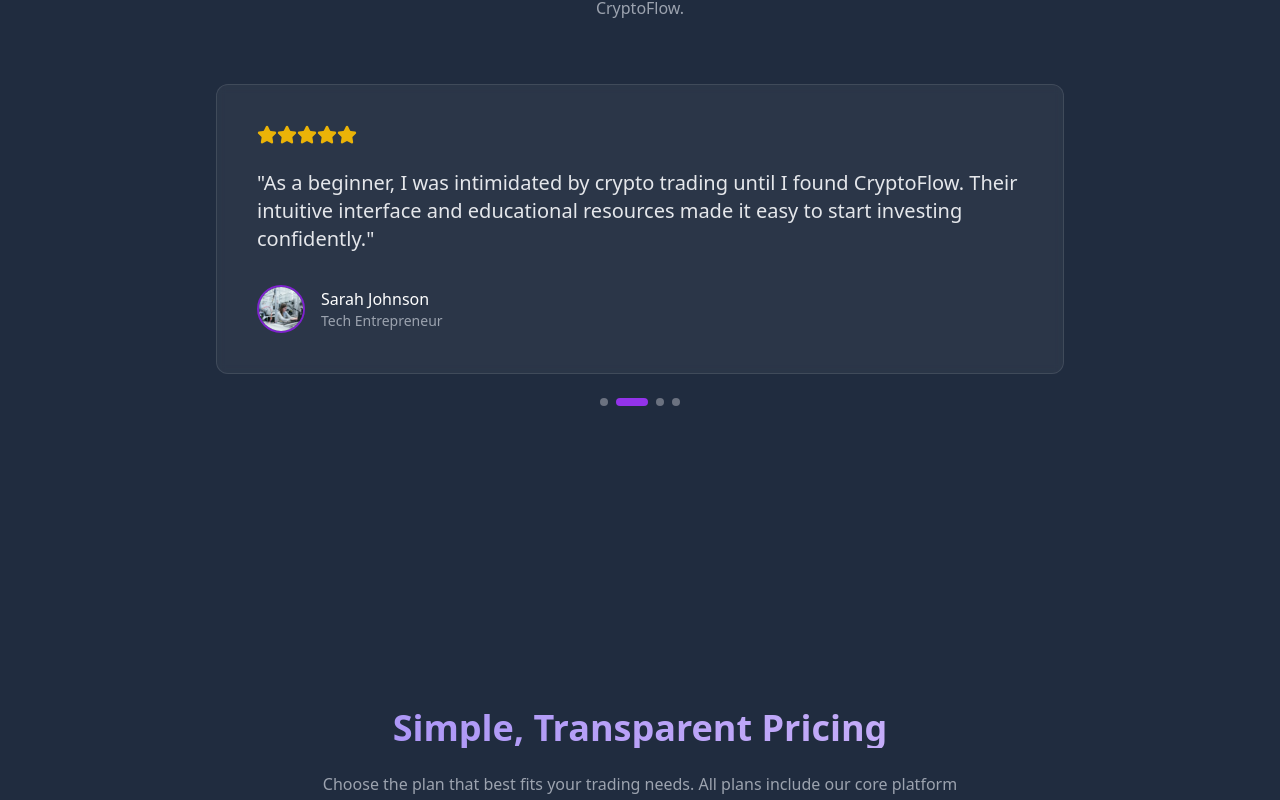
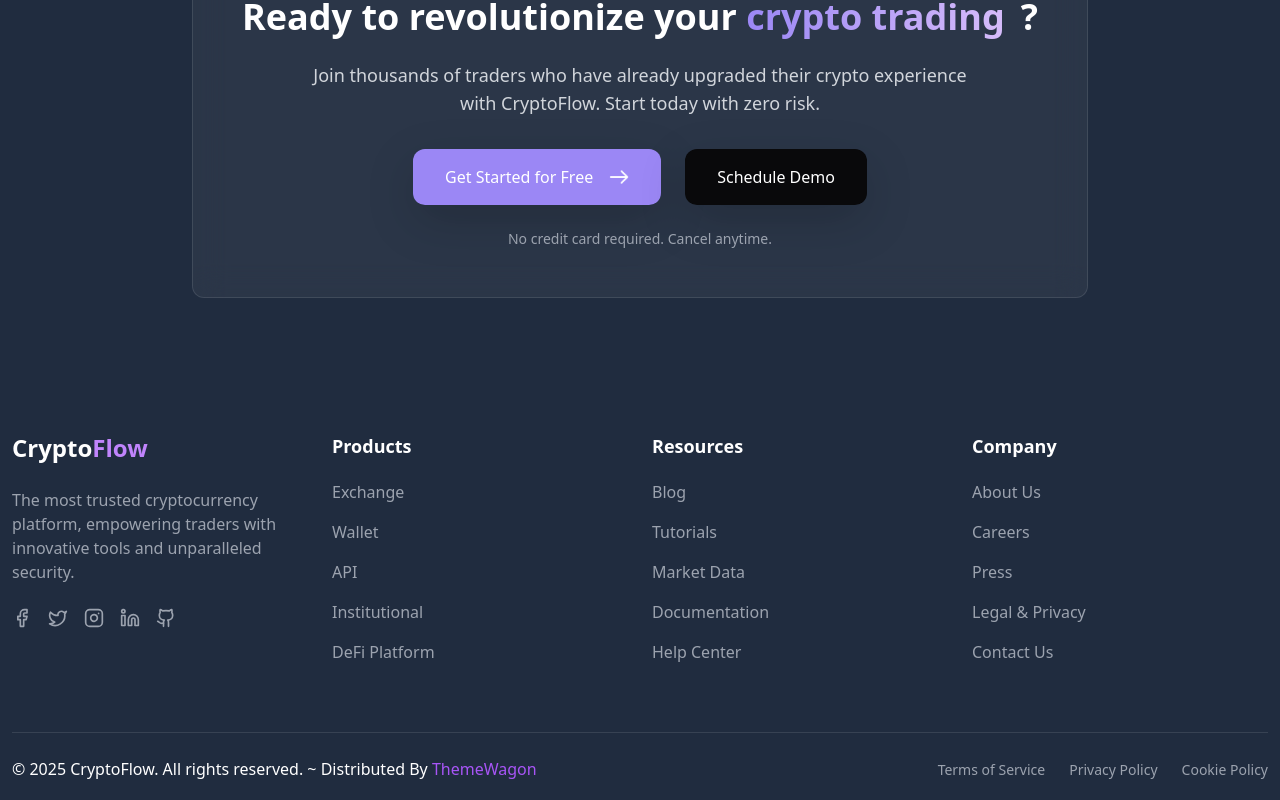
Before and after one commit to hanzlaramzan/Crypto-Flow, a React (Vite) app: page / in a window 1280 px wide. Shown: the part 2440-3240 px from the top of the page. Built offline with nearby package versions, Linux system fonts and the light colour scheme.

Commit message:
fix all image issues

```diff
--- a/src/Testimonials.jsx
+++ b/src/Testimonials.jsx
@@ -1,128 +1,113 @@
-import { useState, useEffect } from 'react';
+import React from 'react'
 
-function Testimonials() {
+// ✅ Image imports - same pattern as Testimonials component
+import nextArrow from "./assets/next.png";
 
-  const [currentIndex, setCurrentIndex] = useState(0);
-
-  const testimonials = [
-    {
-      name: "Michael Chen",
-      role: "Full-time Trader",
-      text: "CryptoFlow has completely transformed my crypto trading experience. The real-time analytics and AI recommendations have significantly improved my returns.",
-      image: "src/assets/photo-1488590528505-98d2b5aba04b.jpeg"
-    },
-    {
-      name: "Sarah Johnson",
-      role: "Tech Entrepreneur",
-      text: "As a beginner, I was intimidated by crypto trading until I found CryptoFlow. Their intuitive interface and educational resources made it easy to start investing confidently.",
-      image: "src/assets/photo-1581091226825-a6a2a5aee158.jpeg"
-    },
-    {
-      name: "David Rodriguez",
-      role: "Cybersecurity Specialist",
-      text: "The security features on CryptoFlow are unmatched. I feel confident keeping my assets on their platform, and the trading fees are the most competitive I've found.",
-      image: "src/assets/photo-1649972904349-6e44c42644a7.jpeg"
-    },
-    {
-      name: "Emma Thompson",
-      role: "Investment Advisor",
-      text: "Their customer support is phenomenal. Any time I've had a question or issue, the team has resolved it quickly. The platform itself is lightning fast and reliable.",
-      image: "src/assets/photo-1488590528505-98d2b5aba04b.jpeg"
-    }
-  ];
-
-  useEffect(() => {
-    const interval = setInterval(() => {
-      setCurrentIndex((prevIndex) => (prevIndex + 1) % testimonials.length);
-    }, 6000);
-
-    return () => clearInterval(interval);
-  }, [testimonials.length]);
-
-
+function Ready() {
   return (
-    <section className="py-5 bg-[#202c3f] min-h-screen testimonials">
-      <div className="container">
-        <div className="text-center mb-5">
-          <h2 className="text-3xl md:text-4xl font-bold bg-gradient-to-r from-[#9b87f5] to-[#D6BCFA] text-transparent bg-clip-text mb-4">
-            What Our Users Say
-          </h2>
-          <p className="text-gray-400 max-w-2xl mx-auto mb-16">
-            Join thousands of satisfied traders who have transformed their
-            trading experience with CryptoFlow.
-          </p>
+    <section className='py-5 bg-[#202c3f] min-h-screen'>
+        <div className="container mx-auto px-4 pt-10 mb-16">
+            <div className="max-w-4xl mx-auto bg-white/5 backdrop-blur-lg rounded-xl p-8 md:p-12 text-center" style={{border:"1px solid rgba(255, 255, 255, 0.1)"}}>
+                <h2 className='text-3xl md:text-4xl font-bold mb-6 animate-fade-in text-white'>Ready to revolutionize your <span className='bg-gradient-to-r from-[#9b87f5] to-[#D6BCFA] text-transparent bg-clip-text font-bold mr-4'>crypto trading</span>?</h2>
+                <p className='text-gray-300 text-lg mb-8 max-w-2xl mx-auto animate-fade-in' style={{animationDelay:"0.2s"}}>Join thousands of traders who have already upgraded their crypto experience with CryptoFlow. Start today with zero risk.</p>
+                 <div className="flex flex-col sm:flex-row gap-4 justify-center ">
+                        <button className="flex items-center justify-center gap-2 bg-[#9b87f5] hover:bg-[#6e59a5] text-white px-8 py-3 rounded-xl shadow-lg transition duration-300 w-full sm:w-auto">
+                            Get Started for Free
+                            <img
+                            src={nextArrow}
+                            alt="arrow"
+                            className="w-5 h-5 ml-2"
+                            />
+                        </button>
+                        <button className="flex items-center justify-center gap-2 bg-[#09090b] hover:bg-[#1e2a3f] text-white px-8 py-3 rounded-xl shadow-lg transition duration-300 w-full sm:w-auto">
+                            Schedule Demo
+                        </button>
+                     </div>
+                     <p className='mt-6 text-sm text-gray-400 animate-fade-in' style={{animationDelay:"0.6s"}}>No credit card required. Cancel anytime.</p>
+            </div>
         </div>
 
-            <div className="relative max-w-4xl mx-auto w-full">
-                <div className="overflow-hidden">
-                  <div
-                    className="flex transition-transform duration-700 ease-out"
-                    style={{ transform: `translateX(-${currentIndex * 100}%)` }}
-                  >
-                    {testimonials.map((testimonial, index) => (
-                      <div key={index} className="min-w-full px-4">
-                        <div
-                          className="bg-white/5 backdrop-blur-sm rounded-xl p-8 md:p-10"
-                          style={{ border: "1px solid rgba(255, 255, 255, 0.1)" }}
-                        >
-                          <div className="flex mb-6">
-                            {[...Array(5)].map((_, i) => (
-                              <svg
-                                key={i}
-                                xmlns="http://www.w3.org/2000/svg"
-                                width="24"
-                                height="24"
-                                viewBox="0 0 24 24"
-                                fill="none"
-                                stroke="currentColor"
-                                strokeWidth="2"
-                                strokeLinecap="round"
-                                strokeLinejoin="round"
-                                className="h-5 w-5 text-yellow-500 fill-yellow-500"
-                              >
-                                <path d="M11.525 2.295a.53.53 0 0 1 .95 0l2.31 4.679a2.123 2.123 0 0 0 1.595 1.16l5.166.756a.53.53 0 0 1 .294.904l-3.736 3.638a2.123 2.123 0 0 0-.611 1.878l.882 5.14a.53.53 0 0 1-.771.56l-4.618-2.428a2.122 2.122 0 0 0-1.973 0L6.396 21.01a.53.53 0 0 1-.77-.56l.881-5.139a2.122 2.122 0 0 0-.611-1.879L2.16 9.795a.53.53 0 0 1 .294-.906l5.165-.755a2.122 2.122 0 0 0 1.597-1.16z"></path>
-                              </svg>
-                            ))}
+        {/* footer */}
+       <div className="container" style={{paddingTop:"70px"}}>
+            <div className="row g-7 mb-8 text-center text-md-start">
+                {/* Column 1 - Brand Info */}
+                <div className="col-12 col-md-6 col-lg-3 mb-4 mb-lg-0">
+                    <h2 className="text-2xl font-bold text-white mb-4">
+                        Crypto<span className="text-purple-400">Flow</span>
+                    </h2>
+                    <p className='text-gray-400 mb-4'>The most trusted cryptocurrency platform, empowering traders with innovative tools and unparalleled security.</p>
+                    <div className="d-flex justify-content-center justify-content-md-start gap-3">
+                        <a href="#" className='text-gray-400 hover:text-purple-500 transition-colors mb-4 mb-lg-0'>
+                            <svg xmlns="http://www.w3.org/2000/svg" width="20" height="20" viewBox="0 0 24 24" fill="none" stroke="currentColor" strokeWidth="2" strokeLinecap="round" strokeLinejoin="round"><path d="M18 2h-3a5 5 0 0 0-5 5v3H7v4h3v8h4v-8h3l1-4h-4V7a1 1 0 0 1 1-1h3z"></path></svg>
+                        </a>
+                        <a href="#" className='text-gray-400 hover:text-purple-500 transition-colors'>
+                            <svg xmlns="http://www.w3.org/2000/svg" width="20" height="20" viewBox="0 0 24 24" fill="none" stroke="currentColor" strokeWidth="2" strokeLinecap="round" strokeLinejoin="round"><path d="M22 4s-.7 2.1-2 3.4c1.6 10-9.4 17.3-18 11.6 2.2.1 4.4-.6 6-2C3 15.5.5 9.6 3 5c2.2 2.6 5.6 4.1 9 4-.9-4.2 4-6.6 7-3.8 1.1 0 3-1.2 3-1.2z"></path></svg>
+                        </a>
+                        <a href="#" className='text-gray-400 hover:text-purple-500 transition-colors'>
+                            <svg xmlns="http://www.w3.org/2000/svg" width="20" height="20" viewBox="0 0 24 24" fill="none" stroke="currentColor" strokeWidth="2" strokeLinecap="round" strokeLinejoin="round"><rect width="20" height="20" x="2" y="2" rx="5" ry="5"></rect><path d="M16 11.37A4 4 0 1 1 12.63 8 4 4 0 0 1 16 11.37z"></path><line x1="17.5" x2="17.51" y1="6.5" y2="6.5"></line></svg>
+                        </a>
+                        <a href="#" className='text-gray-400 hover:text-purple-500 transition-colors'>
+                            <svg xmlns="http://www.w3.org/2000/svg" width="20" height="20" viewBox="0 0 24 24" fill="none" stroke="currentColor" strokeWidth="2" strokeLinecap="round" strokeLinejoin="round"><path d="M16 8a6 6 0 0 1 6 6v7h-4v-7a2 2 0 0 0-2-2 2 2 0 0 0-2 2v7h-4v-7a6 6 0 0 1 6-6z"></path><rect width="4" height="12" x="2" y="9"></rect><circle cx="4" cy="4" r="2"></circle></svg>
+                        </a>
+                        <a href="#" className='text-gray-400 hover:text-purple-500 transition-colors'>
+                            <svg xmlns="http://www.w3.org/2000/svg" width="24" height="24" viewBox="0 0 24 24" fill="none" stroke="currentColor" stroke-width="2" stroke-linecap="round" stroke-linejoin="round" className="lucide lucide-github h-5 w-5"><path d="M15 22v-4a4.8 4.8 0 0 0-1-3.5c3 0 6-2 6-5.5.08-1.25-.27-2.48-1-3.5.28-1.15.28-2.35 0-3.5 0 0-1 0-3 1.5-2.64-.5-5.36-.5-8 0C6 2 5 2 5 2c-.3 1.15-.3 2.35 0 3.5A5.403 5.403 0 0 0 4 9c0 3.5 3 5.5 6 5.5-.39.49-.68 1.05-.85 1.65-.17.6-.22 1.23-.15 1.85v4"></path><path d="M9 18c-4.51 2-5-2-7-2"></path></svg>
+                        </a>
+                    </div>
                 </div>
 
-                          <p className="text-lg md:text-xl text-gray-200 mb-8">
-                            "{testimonial.text}"
-                          </p>
+                {/* Column 2 - Products */}
+                <div className="col-12 col-md-6 col-lg-3 mb-4 mb-lg-0">
+                    <h3 className="text-lg font-semibold text-white mb-3">Products</h3>
+                    <ul className='list-unstyled mb-0'>
+                        <li className='mb-2'><a href="#" className='text-gray-400 hover:text-purple-500 transition-colors text-decoration-none d-inline-block py-1'>Exchange</a></li>
+                        <li className='mb-2'><a href="#" className='text-gray-400 hover:text-purple-500 transition-colors text-decoration-none d-inline-block py-1'>Wallet</a></li>
+                        <li className='mb-2'><a href="#" className='text-gray-400 hover:text-purple-500 transition-colors text-decoration-none d-inline-block py-1'>API</a></li>
+                        <li className='mb-2'><a href="#" className='text-gray-400 hover:text-purple-500 transition-colors text-decoration-none d-inline-block py-1'>Institutional</a></li>
+                        <li className='mb-2'><a href="#" className='text-gray-400 hover:text-purple-500 transition-colors text-decoration-none d-inline-block py-1'>DeFi Platform</a></li>
+                    </ul>
+                </div>
 
-                          <div className="flex items-center">
-                            <img
-                              src={testimonial.image}
-                              alt={testimonial.name}
-                              className="w-12 h-12 rounded-full object-cover border-2 border-purple-700"
-                            />
-                            <div className="ml-4">
-                              <p className="font-medium text-white">{testimonial.name}</p>
-                              <p className="text-sm text-gray-400">{testimonial.role}</p>
+                {/* Column 3 - Company */}
+                <div className="col-12 col-md-6 col-lg-3 sm:mb-0 mb-4">
+                    <h3 className="text-lg font-semibold text-white mb-3">Resources</h3>
+                    <ul className='list-unstyled mb-0'>
+                        <li className='mb-2'><a href="#" className='text-gray-400 hover:text-purple-500 transition-colors text-decoration-none d-inline-block py-1'>Blog</a></li>
+                        <li className='mb-2'><a href="#" className='text-gray-400 hover:text-purple-500 transition-colors text-decoration-none d-inline-block py-1'>Tutorials</a></li>
+                        <li className='mb-2'><a href="#" className='text-gray-400 hover:text-purple-500 transition-colors text-decoration-none d-inline-block py-1'>Market Data</a></li>
+                        <li className='mb-2'><a href="#" className='text-gray-400 hover:text-purple-500 transition-colors text-decoration-none d-inline-block py-1'>Documentation</a></li>
+                        <li className='mb-2'><a href="#" className='text-gray-400 hover:text-purple-500 transition-colors text-decoration-none d-inline-block py-1'>Help Center</a></li>
+                    </ul>
+                </div>
+
+                {/* Column 4 - Support */}
+                <div className="col-12 col-md-6 col-lg-3 sm:mb-0 mb-4">
+                    <h3 className="text-lg font-semibold text-white mb-3">Company</h3>
+                    <ul className='list-unstyled mb-0'>
+                        <li className='mb-2'><a href="#" className='text-gray-400 hover:text-purple-500 transition-colors text-decoration-none d-inline-block py-1'>About Us</a></li>
+                        <li className='mb-2'><a href="#" className='text-gray-400 hover:text-purple-500 transition-colors text-decoration-none d-inline-block py-1'>Careers</a></li>
+                        <li className='mb-2'><a href="#" className='text-gray-400 hover:text-purple-500 transition-colors text-decoration-none d-inline-block py-1'>Press</a></li>
+                        <li className='mb-2'><a href="#" className='text-gray-400 hover:text-purple-500 transition-colors text-decoration-none d-inline-block py-1'>Legal & Privacy</a></li>
+                        <li className='mb-2'><a href="#" className='text-gray-400 hover:text-purple-500 transition-colors text-decoration-none d-inline-block py-1'>Contact Us</a></li>
+                    </ul>
+                </div>
+
+            </div>
+            <div style={{borderTop:"1px solid rgba(255, 255, 255, 0.1)"}} className="pt-4">
+                 <div className="d-flex flex-column flex-md-row justify-content-between align-items-center text-center text-md-start">
+                    <div>
+                    <p className='text-white'>© 2025 CryptoFlow. All rights reserved. ~ Distributed By <a href="#" target='_blank' className='text-purple-500 hover:underline'>ThemeWagon</a></p>
+                    </div>
+                    <div className="space-x-6">
+                        <a href="#!" className="text-gray-400 hover:text-purple-500 text-sm transition-colors">Terms of Service</a>
+                        <a href="#!" className="text-gray-400 hover:text-purple-500 text-sm transition-colors">Privacy Policy</a>
+                        <a href="#!" className="text-gray-400 hover:text-purple-500 text-sm transition-colors">Cookie Policy</a>
                     </div>
                  </div>
             </div>
         </div>
-                    ))}
-                  </div>
-                </div>
 
-              <div className="flex justify-center mt-6 space-x-2">
-                {testimonials.map((_, index) => (
-                  <button
-                    key={index}
-                    onClick={() => setCurrentIndex(index)}
-                    className={`h-2 rounded-full transition-all duration-300 ${
-                      currentIndex === index ? 'w-8 bg-purple-600' : 'w-2 bg-gray-500'
-                    }`}
-                    aria-label={`Go to testimonial ${index + 1}`}
-                  />
-                ))}
-              </div>
-            </div>
-
-      </div>
     </section>
-  );
+  )
 }
 
-export default Testimonials;
+export default Ready
```
Lines whose indentation alone changed are shown as unchanged.
